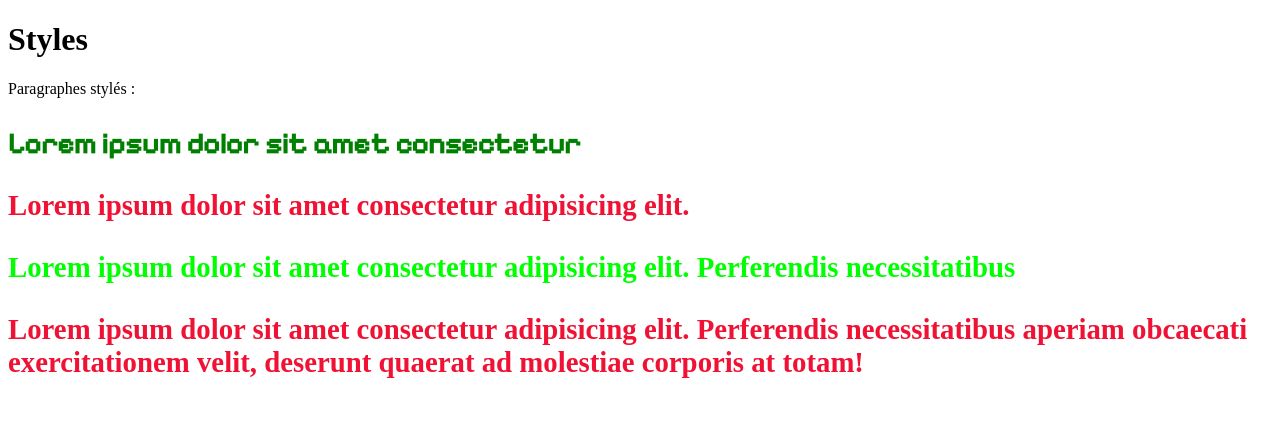
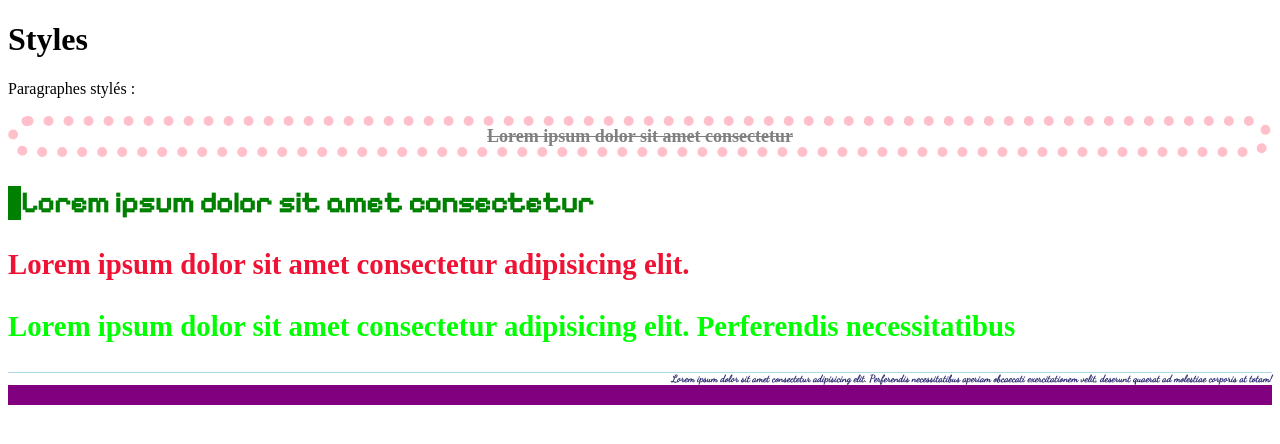
Before and after one commit to kaicarver/htmlcdag2, a PHP site: page /style.html in a window 1280 px wide. Shown: the top 444 px of the page. Run offline with PHP 8.4, Linux system fonts and the light colour scheme.

Commit message:
encore des styles, couleurs, polices, bordures

```diff
--- a/css/style.css
+++ b/css/style.css
@@ -3,7 +3,29 @@ p {
     font-weight: bold;
 }
 
+div+p {
+    text-decoration: line-through;
+    color: gray;
+    font-size: large;
+    text-align: center;
+    border: 10px pink dotted;
+    border-radius: 100px;
+}
+
 #premier {
     color: green;
     font-family: 'Pixelify Sans', sans-serif;
+    text-align: justify;
+    border-left: 13px green solid;
 }
+
+.cursive {
+    font-family: 'Dancing Script', cursive;
+    font-size: x-small;
+    color: rgb(48, 48, 118);
+    text-align: right;
+    border-top: 1px lightblue solid;
+    border-bottom: 1px lightblue solid;
+    border-bottom-color: purple;
+    border-bottom-width: 20px;
+}
--- a/index.html
+++ b/index.html
@@ -23,6 +23,7 @@
       <li><a href="http://lagrandeclasse.fr/" target="_blank">La grande classe</a></li>
       <li><a href="https://www.leboncoin.fr/">le bon coin</a></li>
       <li><a href="https://validator.w3.org/#validate_by_input+with_options">W3C Markup Validation Service</a></li>
+      <li><a href="https://fonts.google.com/">Google Fonts</a></li>
     </ul>
     <p>Bye monde...</p>
   </div>
--- a/style.html
+++ b/style.html
@@ -22,18 +22,21 @@
     <link rel="preconnect" href="https://fonts.googleapis.com">
     <link rel="preconnect" href="https://fonts.gstatic.com" crossorigin>
     <link href="https://fonts.googleapis.com/css2?family=Pixelify+Sans&display=swap" rel="stylesheet">
+    <link href="https://fonts.googleapis.com/css2?family=Dancing+Script&family=Pixelify+Sans&display=swap"
+        rel="stylesheet">
 </head>
 
 <body>
     <h1>Styles</h1>
     <div>
         <div>Paragraphes stylés :</div>
+        <p>Lorem ipsum dolor sit amet consectetur </p>
         <p id="premier">Lorem ipsum dolor sit amet consectetur </p>
         <p style="">Lorem ipsum dolor sit amet consectetur adipisicing elit. </p>
         <p style="color: rgb(0,255,0);">Lorem ipsum dolor sit amet consectetur adipisicing elit. Perferendis
             necessitatibus
         </p>
-        <p>Lorem ipsum dolor sit amet consectetur adipisicing elit. Perferendis necessitatibus
+        <p class="cursive">Lorem ipsum dolor sit amet consectetur adipisicing elit. Perferendis necessitatibus
             aperiam obcaecati exercitationem velit, deserunt quaerat ad molestiae corporis at totam!</p>
 
     </div>
```
